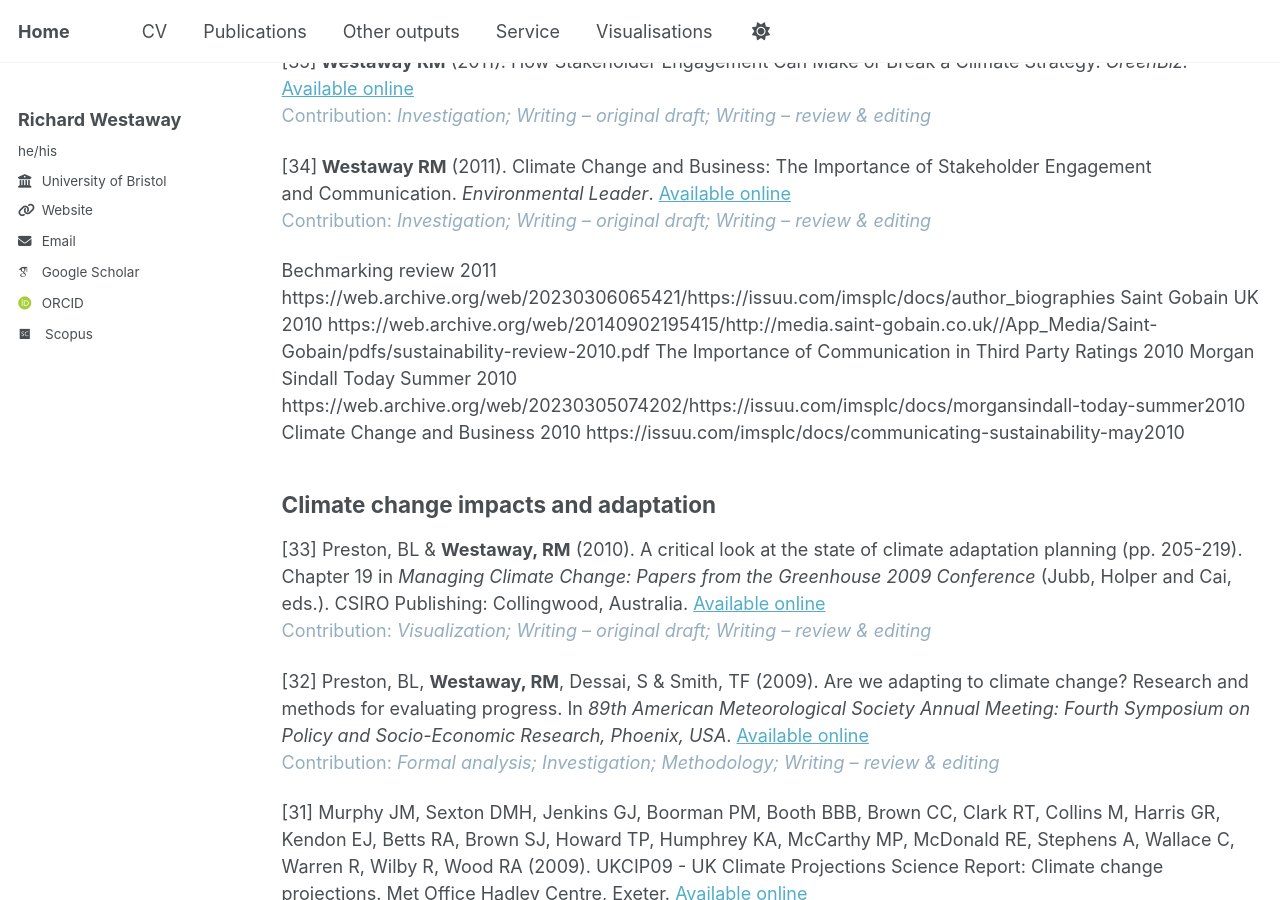
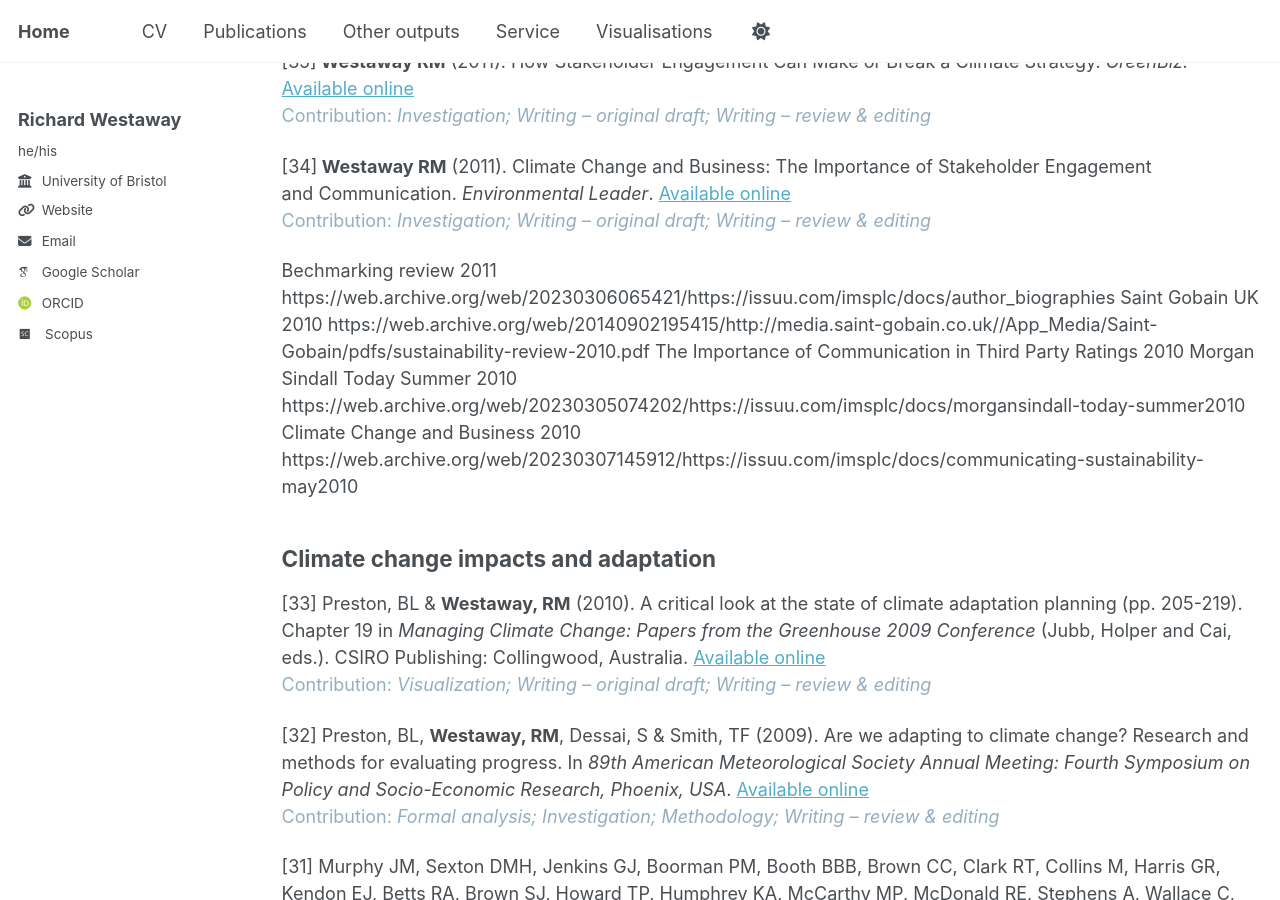
Before and after one commit to richardwestaway/richardwestaway.github.io, a Jekyll site: the page built from _pages/outputs.html, in a window 1280 px wide and 900 px high, scrolled down 3247 px. Built offline with Jekyll 4.4.1, drawn with Linux system fonts in a browser that asks for light colours; some web fonts are replaced; comment, search, counter and statistics services are not loaded; part of the change alters nothing that is shown.

Commit message:
Update outputs.html

```diff
--- a/_pages/outputs.html
+++ b/_pages/outputs.html
@@ -111,7 +111,7 @@ The Importance of Communication in Third Party Ratings 2010
 
 Morgan Sindall Today Summer 2010 https://web.archive.org/web/20230305074202/https://issuu.com/imsplc/docs/morgansindall-today-summer2010
 
-Climate Change and Business 2010 https://issuu.com/imsplc/docs/communicating-sustainability-may2010
+Climate Change and Business 2010 https://web.archive.org/web/20230307145912/https://issuu.com/imsplc/docs/communicating-sustainability-may2010
 
 <h2>Climate change impacts and adaptation</h2>
 
```
